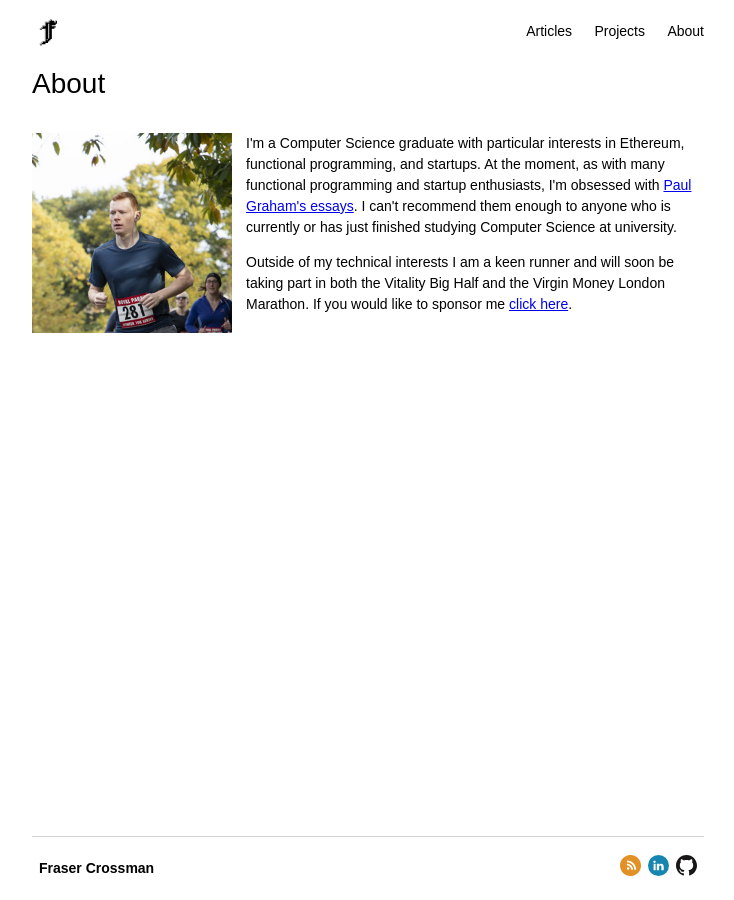
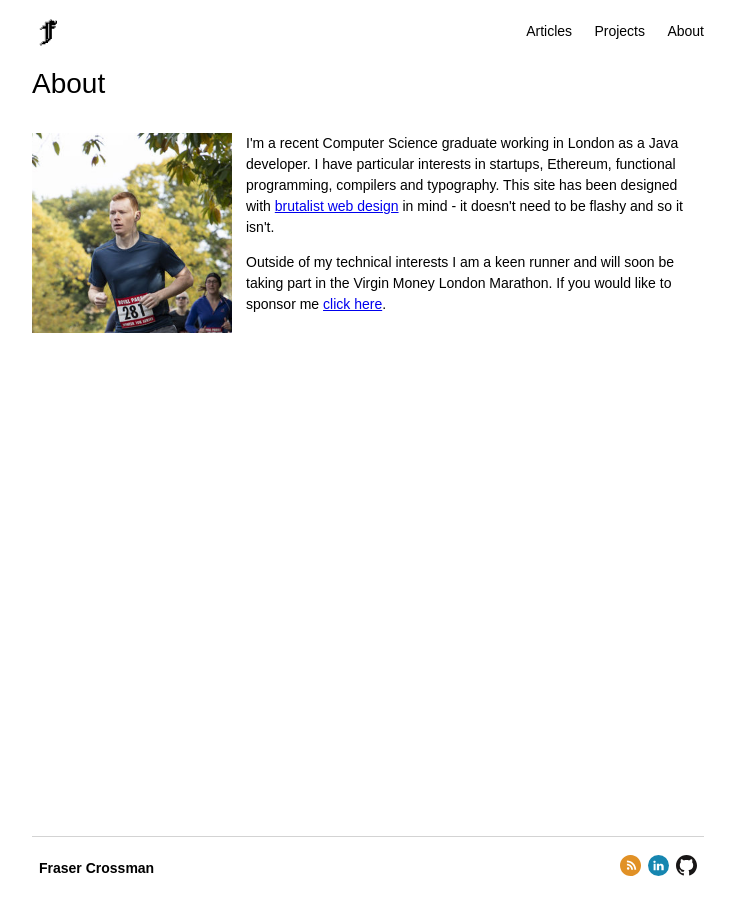
Before and after one commit to frasercrossman/frasercrossman.github.io, a Jekyll site: the page built from about.html, in a window 1280 px wide. Shown: the whole page, without its empty margins (272-1006 px from the left). Built offline with Jekyll 4.4.1, drawn with Linux system fonts in a browser that asks for light colours.

Commit message:
Updated about page

```diff
--- a/about.html
+++ b/about.html
@@ -9,7 +9,11 @@ title: About
         width:200px;
         display:block;
         float:left;
-        margin-right: 1rem;
+        margin-right:1rem;
+    }
+    #profile_text {
+        display:block;
+        float:none;
     }
 </style>
 
@@ -17,19 +21,17 @@ title: About
     <div class="post single">
         <h1>About</h1>
 
-        <div>
-            <img id="profile_image" src="images/running_profile.png" alt="Running Profile">
+        <img id="profile_image" src="images/running_profile.png" alt="Running Profile">
+        <div id="profile_text">
             <p>
-                I'm a Computer Science graduate with particular interests in Ethereum, functional programming, and
-                startups. At the moment, as with many functional programming and startup enthusiasts, I'm
-                obsessed with <a href="http://www.paulgraham.com/articles.html">Paul Graham's essays</a>.
-                I can't recommend them enough to anyone who is currently or has just finished studying Computer Science
-                at university.
+                I'm a recent Computer Science graduate working in London as a Java developer. I have particular
+                interests in startups, Ethereum, functional programming, compilers and typography. This site has been
+                designed with <a href="https://brutalist-web.design/">brutalist web design</a> in mind - it doesn't
+                need to be flashy and so it isn't.
             </p>
             <p>
-                Outside of my technical interests I am a keen runner and will soon be taking part in both the Vitality
-                Big Half and the Virgin Money London Marathon. If you would like to sponsor me
-                <a href="/marathon.html">click here</a>.
+                Outside of my technical interests I am a keen runner and will soon be taking part in the Virgin Money
+                London Marathon. If you would like to sponsor me <a href="/marathon.html">click here</a>.
             </p>
         </div>
     </div>
```
